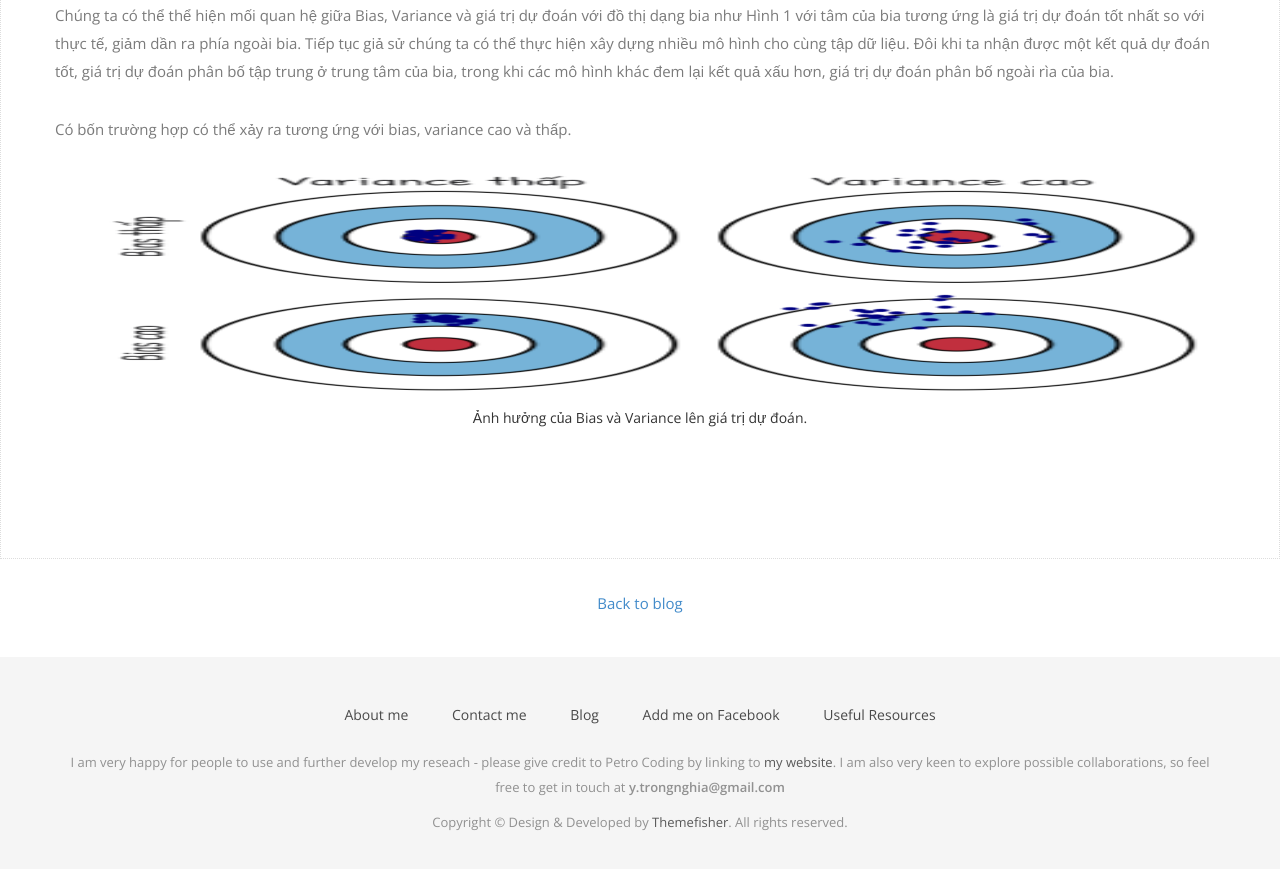
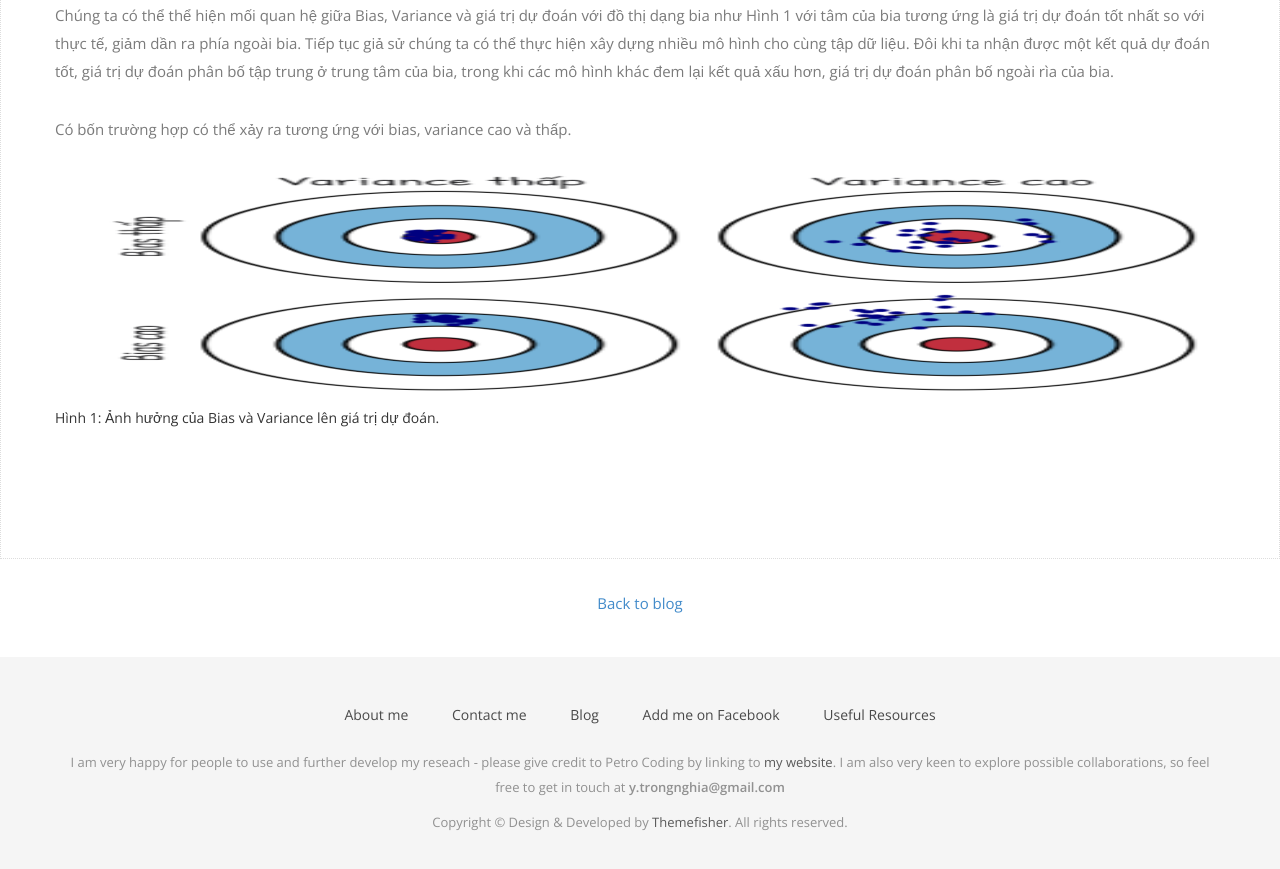
Before and after one commit to YanGBloG/superseded, a Jekyll site: the page built from _posts/2019-04-16-bias-variance-tradeoff.md, in a window 1280 px wide and 900 px high, scrolled down 909 px. Shown: the top 869 px of the window. Built offline with Jekyll 4.4.1, drawn with Linux system fonts in a browser that asks for light colours; nearby versions of some CDN libraries; some web fonts are replaced; library files that are not in the unit come from our copies.

Commit message:
Update 2019-04-16-bias-variance-tradeoff.md

```diff
--- a/_posts/2019-04-16-bias-variance-tradeoff.md
+++ b/_posts/2019-04-16-bias-variance-tradeoff.md
@@ -23,9 +23,9 @@
 
 Có bốn trường hợp có thể xảy ra tương ứng với bias, variance cao và thấp.
 
-<div style="text-align:center" markdown="1">
-  <img src="/img/bias_variance/bulls-eye.png" alt="drawing" width="218" height="225"/>
+<!-- <div style="text-align:center" markdown="1"> -->
+  <img src="/img/bias_variance/bulls-eye.png" alt="drawing" width="218" height="225" class="center"/>
   <div class="caption">
-   Ảnh hưởng của Bias và Variance lên giá trị dự đoán.
+   Hình 1: Ảnh hưởng của Bias và Variance lên giá trị dự đoán.
   </div>
-</div>
+<!-- </div> -->
```
